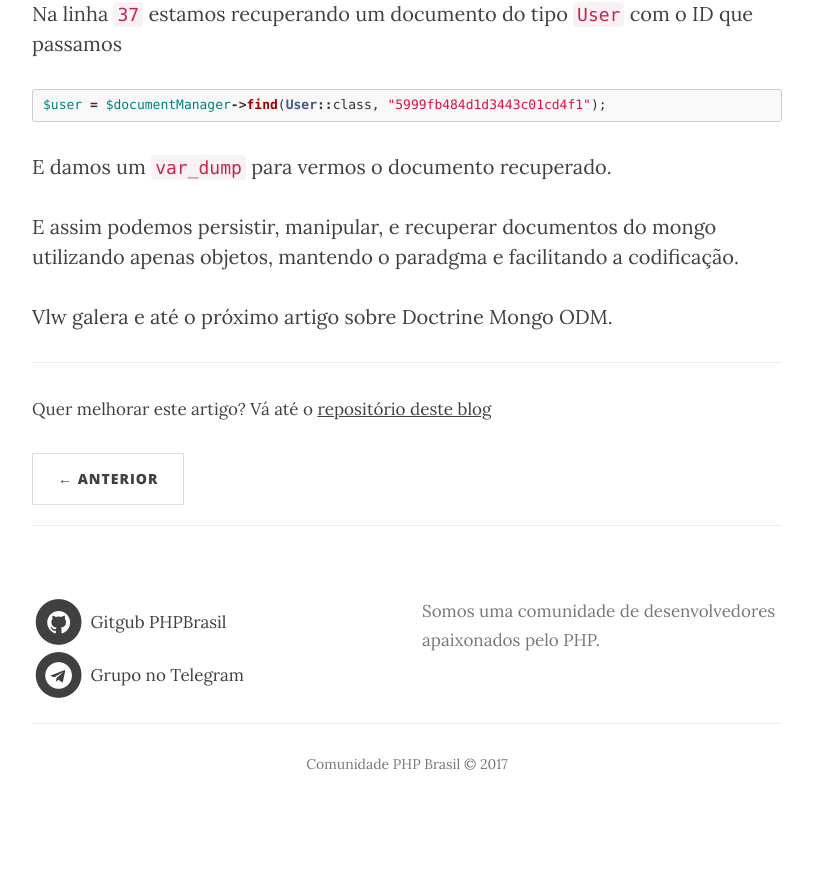
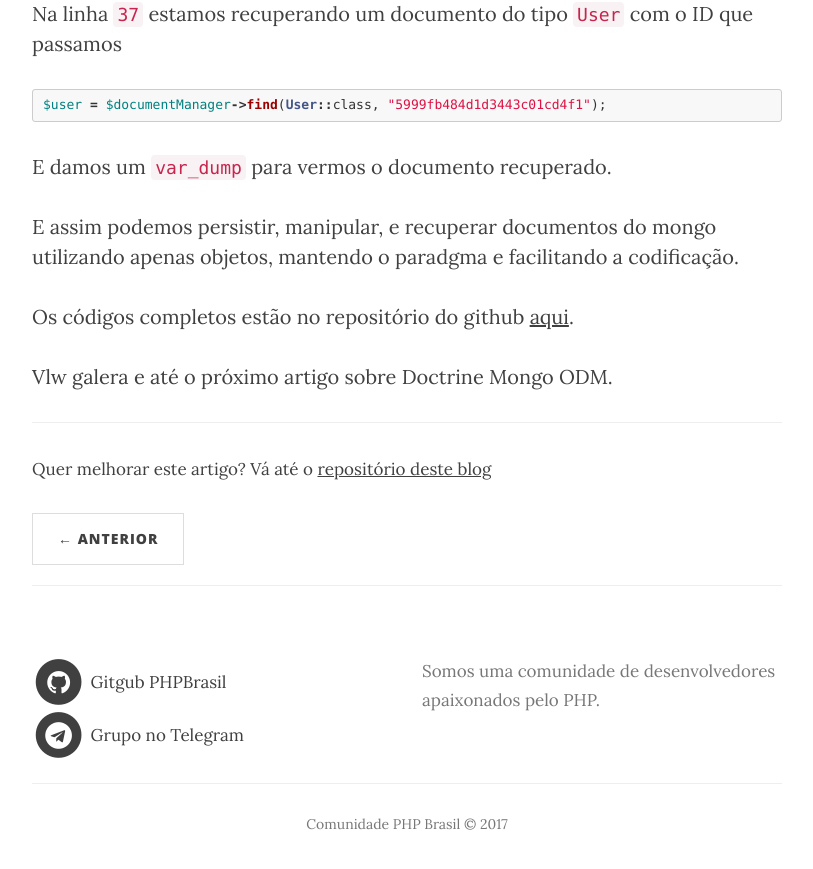
Before and after one commit to brasil-php/blog, a Jekyll site: the page built from _posts/2017-08-20-Doctrine-MongoDB-ODM-ZF3-Part01.markdown, in a window 1280 px wide and 900 px high, scrolled down 8953 px. Shown: the top 869 px of the window, without its empty margins (233-1046 px from the left). Built offline with Jekyll 4.4.1, drawn with Linux system fonts in a browser that asks for light colours; before the commit the page ends 9793 px from its top, so only the background shows below that.

Commit message:
Update 2017-08-20-Doctrine-MongoDB-ODM-ZF3-Part01.markdown
Adicionado link para o repositório dos códigos.

```diff
--- a/_posts/2017-08-20-Doctrine-MongoDB-ODM-ZF3-Part01.markdown
+++ b/_posts/2017-08-20-Doctrine-MongoDB-ODM-ZF3-Part01.markdown
@@ -361,4 +361,6 @@ E damos um `var_dump` para vermos o documento recuperado.
 
 E assim podemos persistir, manipular, e recuperar documentos do mongo utilizando apenas objetos, mantendo o paradgma e facilitando a codificação.
 
+Os códigos completos estão no repositório do github [aqui](https://github.com/Jciel/doctrineBrasilPHP).
+
 Vlw galera e até o próximo artigo sobre Doctrine Mongo ODM.
```
